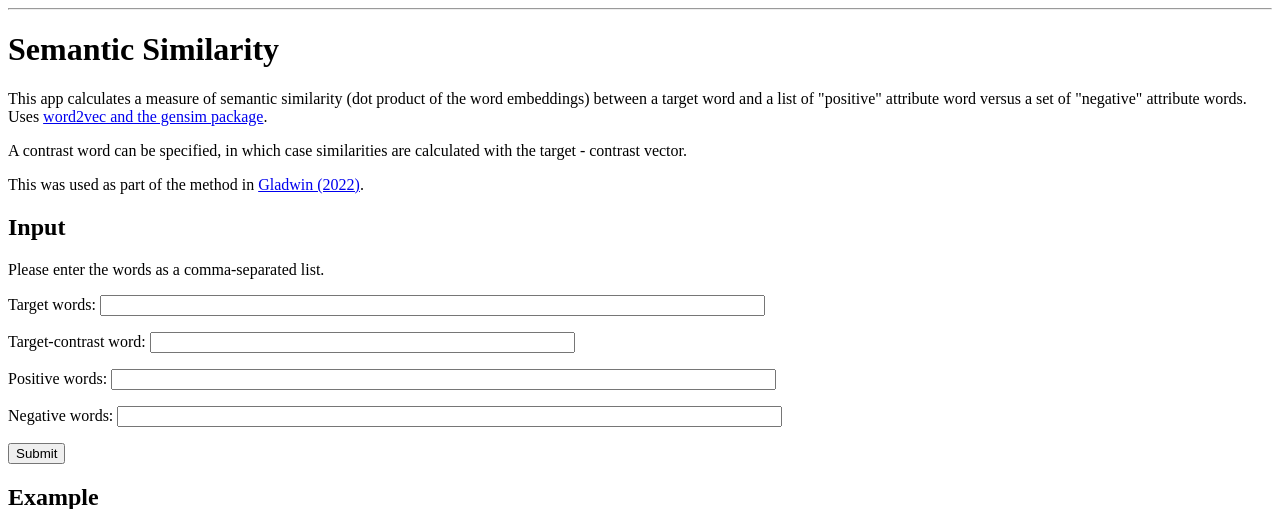
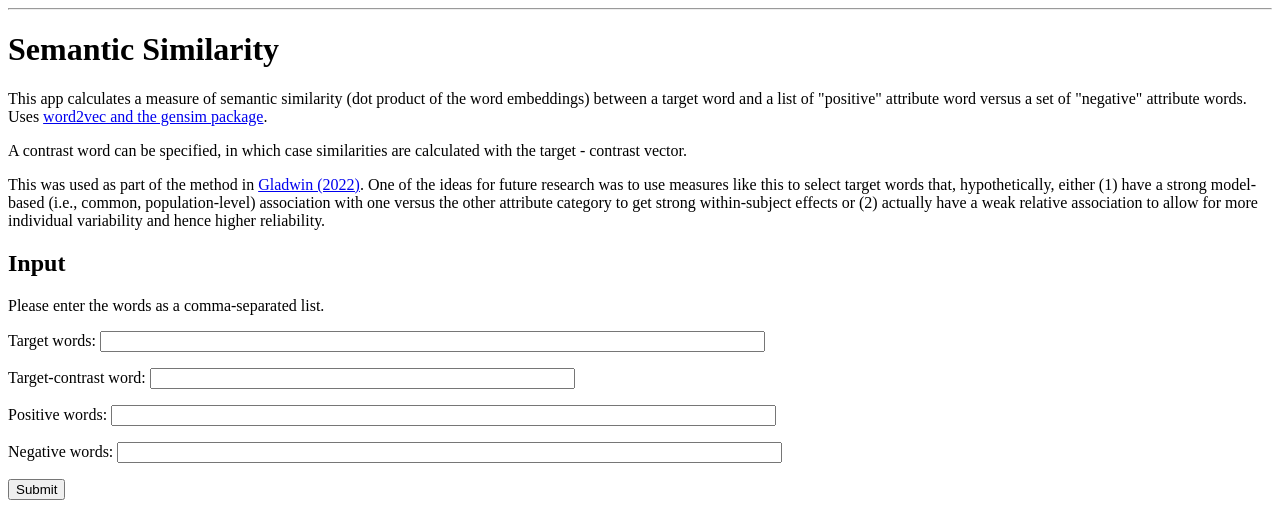
Before and after one commit to thomasgladwin/webapps, a Flask app: page /semsim in a window 1280 px wide. Shown: the part 26-535 px from the top of the page. Run offline with Flask 2, Linux system fonts and the light colour scheme.

Commit message:
Add files via upload

```diff
--- a/templates/semnull.html
+++ b/templates/semnull.html
@@ -4,7 +4,7 @@
     <h1>Semantic Null Distribution</h1>
     <p>This app calculates a null distribution of semantic similarity scores (using the dot product) between a target word and positive versus negative sets of words.
     <br>The null distribution is based on randomly selected words which fit within a template sentence. The template sentence uses a $ symbol to represent the word to be randomized.
-    The template sentence also requires a part-of-speech tag (for the pos_tag function from the NLTK toolkit) that determines the grammatical form allowed for random words.
+    The template sentence also requires a part-of-speech tag (for the pos_tag function from the NLTK toolkit, using the Penn Treebank tagset) that determines the grammatical form allowed for random words.
     Examples of tags are: 'JJ' for adjectives, 'NN' for nouns, 'RB' for adverbs, 'VB' for verbs.
     <br>To pick words fully at random, use only a $ for the sentence and keep the part-of-speech tag empty.
     <br>Pre-calculated scores can also be entered for which to calculate p-values.
--- a/templates/semsim.html
+++ b/templates/semsim.html
@@ -4,7 +4,7 @@
     <h1>Semantic Similarity</h1>
     <p>This app calculates a measure of semantic similarity (dot product of the word embeddings) between a target word and a list of "positive" attribute word versus a set of "negative" attribute words. Uses <a href="https://radimrehurek.com/gensim/models/word2vec.html">word2vec and the gensim package</a>.</p>
     <p>A contrast word can be specified, in which case similarities are calculated with the target - contrast vector.</p>
-    <p>This was used as part of the method in <a href="https://www.tandfonline.com/eprint/HQSV7KQY35BY53BHEW36/full?target=10.1080/16066359.2022.2123474">Gladwin (2022)</a>.</p>
+    <p>This was used as part of the method in <a href="https://www.tandfonline.com/eprint/HQSV7KQY35BY53BHEW36/full?target=10.1080/16066359.2022.2123474">Gladwin (2022)</a>. One of the ideas for future research was to use measures like this to select target words that, hypothetically, either (1) have a strong model-based (i.e., common, population-level) association with one versus the other attribute category to get strong within-subject effects or (2) actually have a weak relative association to allow for more individual variability and hence higher reliability.</p>
     <h2>Input</h2>
     <p>Please enter the words as a comma-separated list.</p>
     <form action = "semsim_results" method="POST">
```
